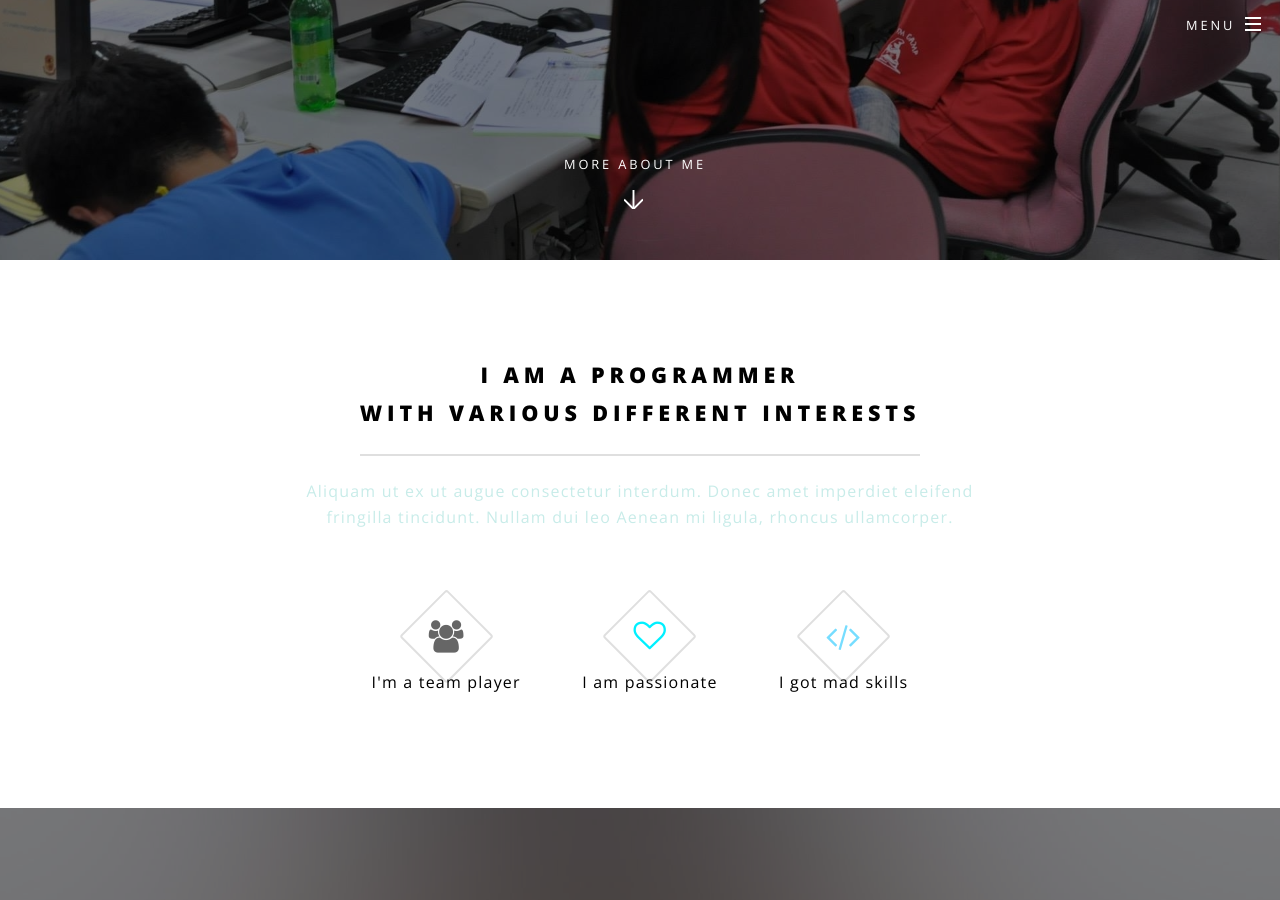
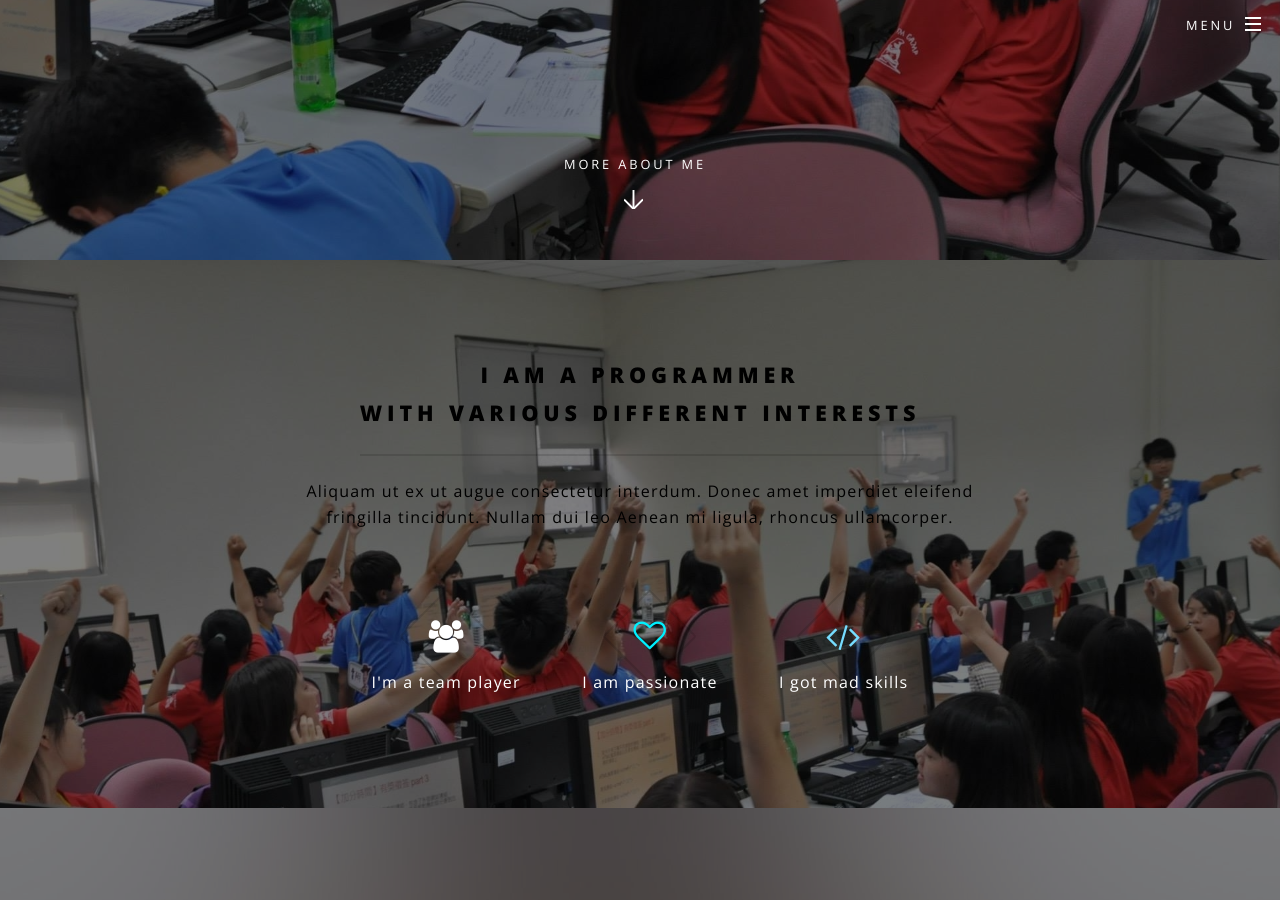
Before and after one commit to johnhckuo/johnhckuo_old.github.io, a Jekyll site: the page built from index.html, in a window 1280 px wide and 900 px high, scrolled down 640 px. Built offline with Jekyll 4.4.1, drawn with Linux system fonts in a browser that asks for light colours.

Commit message:
Update _vars.scss

```diff
--- a/_sass/libs/_vars.scss
+++ b/_sass/libs/_vars.scss
@@ -48,11 +48,11 @@
 		border2-bg:			rgba(144,144,144,0.5),
 
 		accent1: (
-			bg:				#21b2a6,
-			bg2:			#fff,
+			//bg:				#21b2a6,
+			bg:			#fff,
 			fg-bold:		#ffffff,
-			fg:				mix(#21b2a6, #ffffff, 25%),
-			fg2:			#000,
+			//fg:				mix(#21b2a6, #ffffff, 25%),
+			fg:			#000,
 			fg-light:		mix(#21b2a6, #ffffff, 40%),
 			border:			rgba(0,0,0,0.125),
 			border-bg:		rgba(255,255,255,0.075),
@@ -61,8 +61,8 @@
 		),
 
 		accent2: (
-			bg:				#00ffcc,
-			bg2:			#666,
+			//bg:				#00ffcc,
+			bg:			#666,
 			fg-bold:		#ffffff,
 			fg:				mix(#00ffcc, #ffffff, 25%),
 			fg-light:		mix(#00ffcc, #ffffff, 40%),
```
